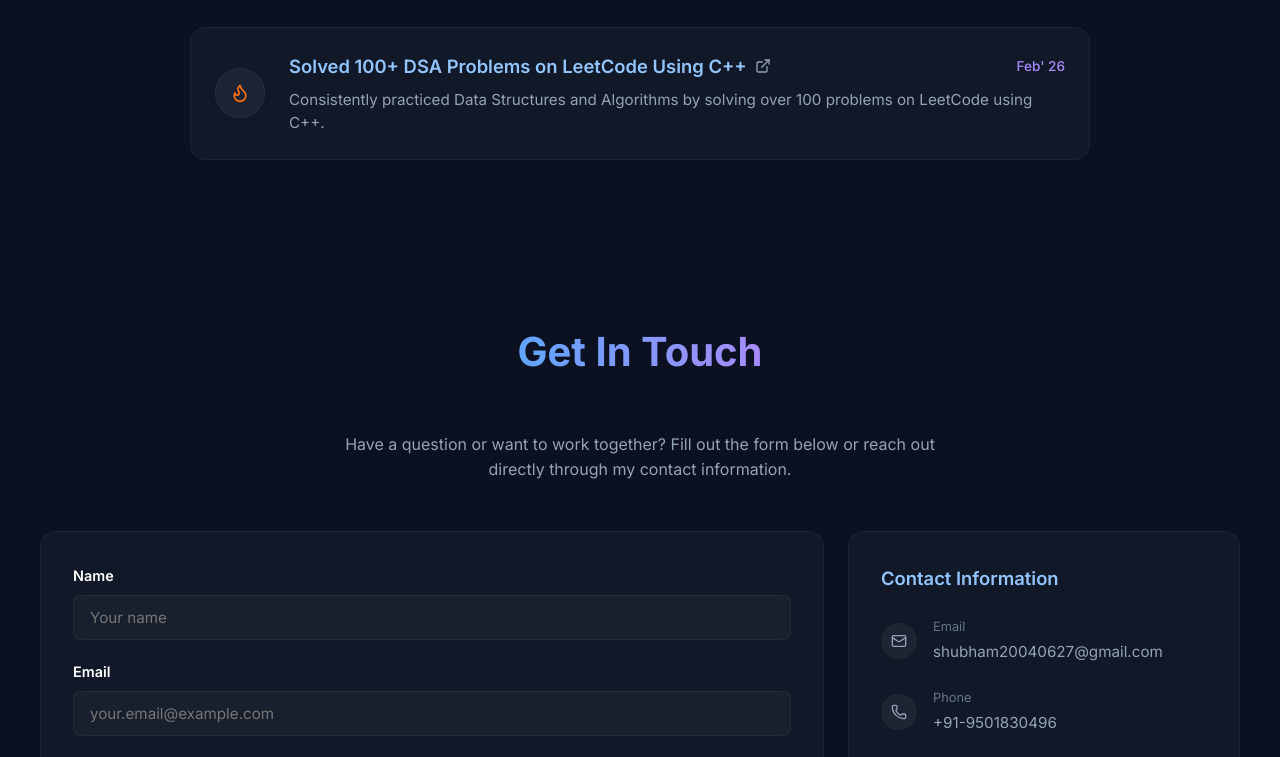
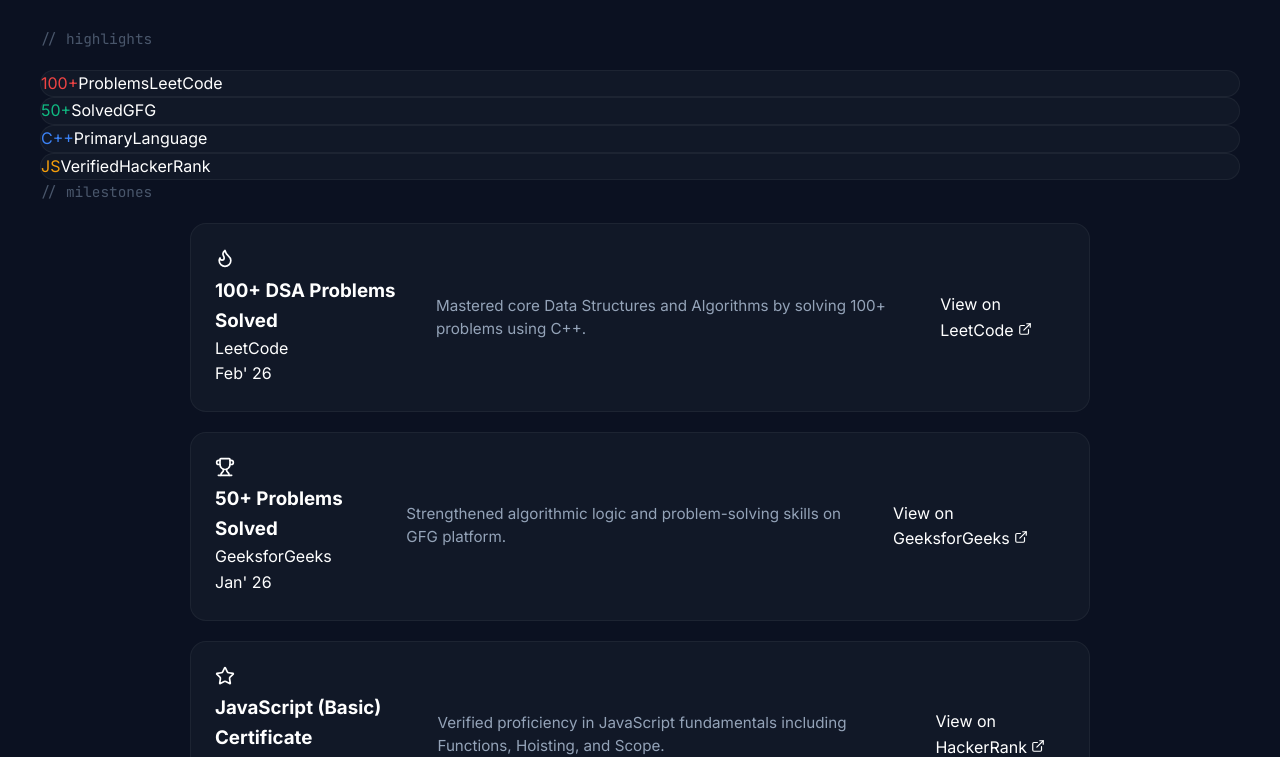
Before and after one commit to Shubham20040627/PortFolio, a React app: page / in a window 1280 px wide. Shown: the part 6580-7337 px from the top of the page. Built offline with nearby package versions, Linux system fonts and the light colour scheme; the HTML template or start-up script is replaced by a standard one.

Commit message:
Achievements section design refresh with highlights and milestones

```diff
--- a/src/components/Achievements.jsx
+++ b/src/components/Achievements.jsx
@@ -5,12 +5,36 @@
 const Achievements = () => {
     const achievements = [
         {
-            icon: <Flame size={20} color="#f97316" />,
-            title: "Solved 100+ DSA Problems on LeetCode Using C++",
+            icon: <Flame size={20} />,
+            title: "100+ DSA Problems Solved",
+            platform: "LeetCode",
             date: "Feb' 26",
-            description: "Consistently practiced Data Structures and Algorithms by solving over 100 problems on LeetCode using C++.",
+            description: "Mastered core Data Structures and Algorithms by solving 100+ problems using C++.",
             link: "https://leetcode.com/u/shubham20040627/",
+        },
+        {
+            icon: <Trophy size={20} />,
+            title: "50+ Problems Solved",
+            platform: "GeeksforGeeks",
+            date: "Jan' 26",
+            description: "Strengthened algorithmic logic and problem-solving skills on GFG platform.",
+            link: "https://www.geeksforgeeks.org/profile/shubham14kji",
+        },
+        {
+            icon: <Star size={20} />,
+            title: "JavaScript (Basic) Certificate",
+            platform: "HackerRank",
+            date: "Mar' 26",
+            description: "Verified proficiency in JavaScript fundamentals including Functions, Hoisting, and Scope.",
+            link: "https://www.hackerrank.com/certificates/7e9d2c755889",
         }
+    ];
+
+    const highlights = [
+        { label: "Problems", value: "100+", platform: "LeetCode", color: "#ef4444" },
+        { label: "Solved", value: "50+", platform: "GFG", color: "#10b981" },
+        { label: "Primary", value: "C++", platform: "Language", color: "#3b82f6" },
+        { label: "Verified", value: "JS", platform: "HackerRank", color: "#f59e0b" },
     ];
 
     return (
@@ -27,36 +51,59 @@
                 </h2>
             </motion.div>
 
+            <div className="highlights-grid">
+                <p className="code-label">// highlights</p>
+                <div className="highlights-container">
+                    {highlights.map((item, idx) => (
+                        <motion.div
+                            key={idx}
+                            className="highlight-card card-glass"
+                            initial={{ opacity: 0, scale: 0.9 }}
+                            whileInView={{ opacity: 1, scale: 1 }}
+                            viewport={{ once: true }}
+                            transition={{ delay: idx * 0.1 }}
+                        >
+                            <span className="h-value" style={{ color: item.color }}>{item.value}</span>
+                            <span className="h-label">{item.label}</span>
+                            <span className="h-platform">{item.platform}</span>
+                        </motion.div>
+                    ))}
+                </div>
+            </div>
+
+            <div className="milestones-section">
+                <p className="code-label">// milestones</p>
                 <div className="achievements-list">
                     {achievements.map((achievement, index) => (
                         <motion.div
                             className="achievement-card card-glass"
                             key={index}
-                        initial={{ opacity: 0, x: -30 }}
-                        whileInView={{ opacity: 1, x: 0 }}
+                            initial={{ opacity: 0, y: 20 }}
+                            whileInView={{ opacity: 1, y: 0 }}
                             viewport={{ once: true }}
                             transition={{ duration: 0.4, delay: index * 0.1 }}
                         >
-                        <div className="achievement-icon-wrapper">
+                            <div className="a-card-header">
+                                <div className="a-icon-box">
                                     {achievement.icon}
                                 </div>
+                                <div className="a-title-area">
+                                    <h3>{achievement.title}</h3>
+                                    <p className="a-platform">{achievement.platform}</p>
+                                </div>
+                                <span className="a-date">{achievement.date}</span>
+                            </div>
 
-                        <div className="achievement-content">
-                            <div className="achievement-top">
-                                <h3 className="achievement-title" style={{ display: 'flex', alignItems: 'center' }}>
-                                    {achievement.title}
-                                    {achievement.link && (
-                                        <a href={achievement.link} target="_blank" rel="noreferrer" style={{ marginLeft: '8px', color: 'var(--text-secondary)', display: 'inline-flex' }}>
-                                            <ExternalLink size={16} />
+                            <p className="achievement-desc">{achievement.description}</p>
+
+                            <div className="a-footer">
+                                <a href={achievement.link} target="_blank" rel="noreferrer" className="a-link">
+                                    View on {achievement.platform} <ExternalLink size={14} />
                                 </a>
-                                    )}
-                                </h3>
-                                <span className="achievement-date">{achievement.date}</span>
-                            </div>
-                            <p className="achievement-desc">{achievement.description}</p>
                             </div>
                         </motion.div>
                     ))}
+                </div>
             </div>
         </section>
     );
```
Lines whose indentation alone changed are shown as unchanged.
